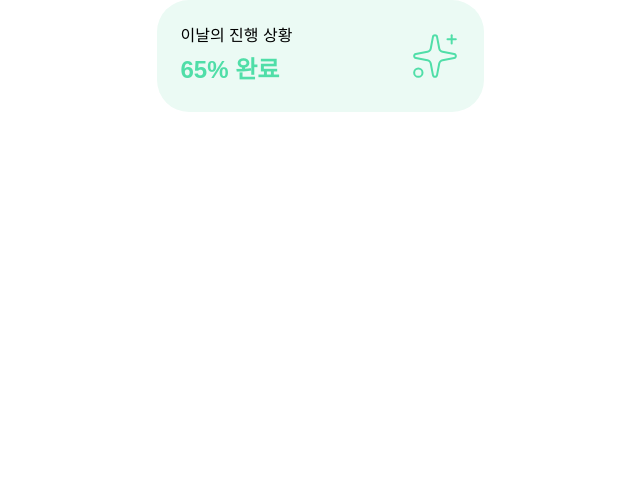
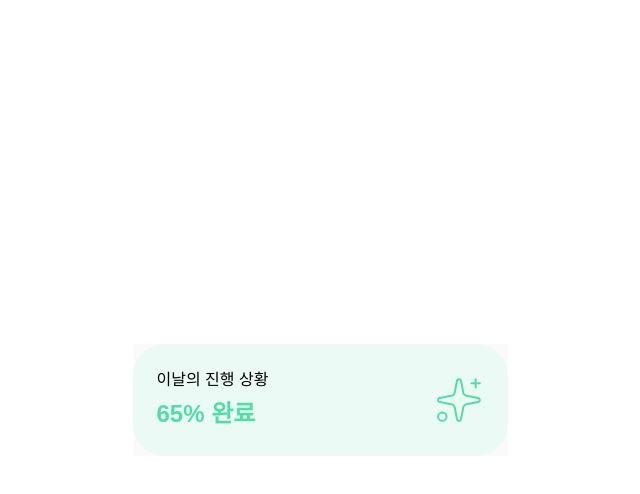
Before and after one commit to deepdive-01/goorm-todo-front, a React (Vite) app: page /calendar in a window 1280 px wide. Shown: the top 494 px of the page, without its empty margins (320-960 px from the left). Built offline with nearby package versions, Linux system fonts and the light colour scheme; a web font is replaced by a local one.

Commit message:
fix: calendar index 코드 div 통일

```diff
--- a/src/pages/calendar/index.tsx
+++ b/src/pages/calendar/index.tsx
@@ -3,8 +3,8 @@ import TodayProgress from './components/TodayProgress';
 
 export default function CalendarPage() {
   return (
-    <div className="min-h-screen bg-white flex justify-center">
-      <div className="relative w-full max-w-[327px] min-h-screen flex flex-col gap-4 pb-24">
+    <div className="w-full h-full flex items-center justify-center">
+      <div className="w-93.75 bg-gray-ui">
         {/* Progress */}
         <TodayProgress/>
       </div>
```
